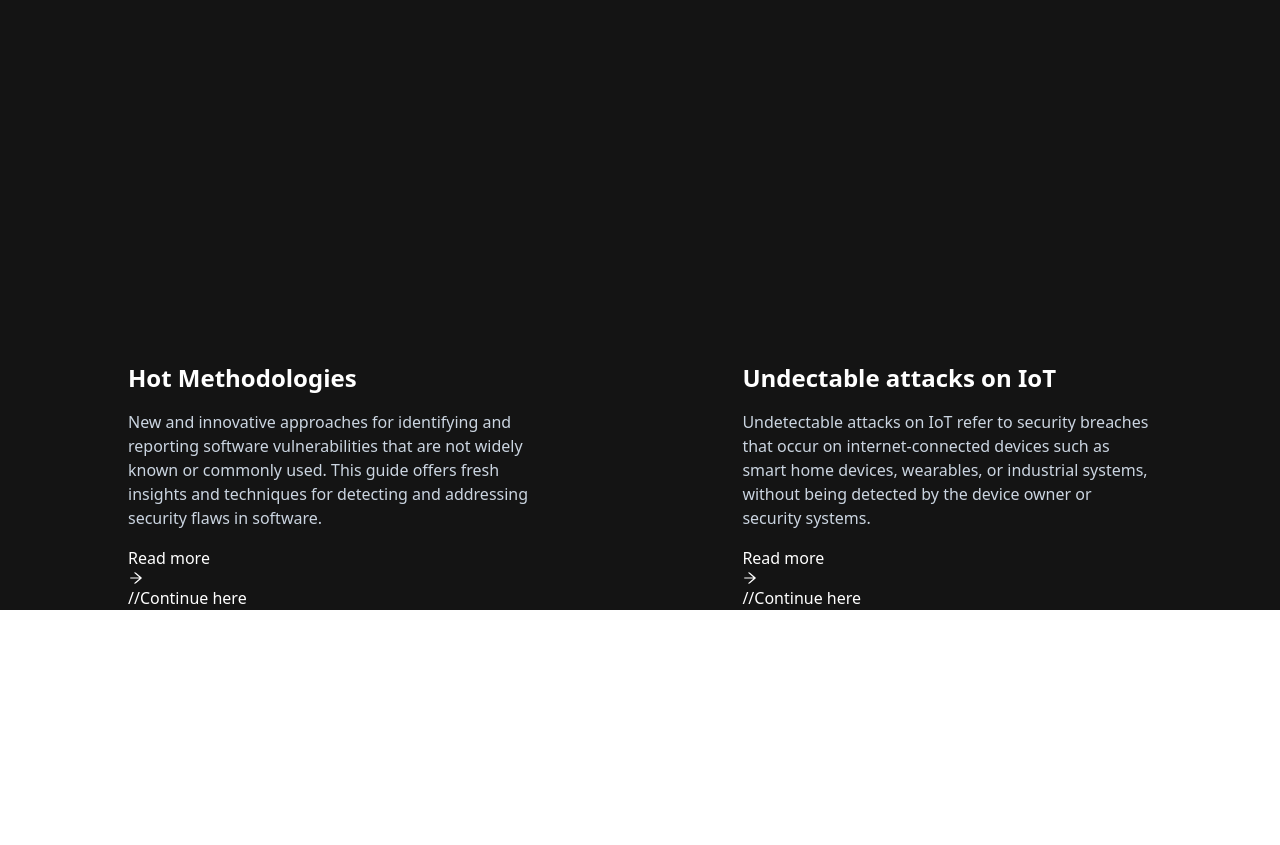
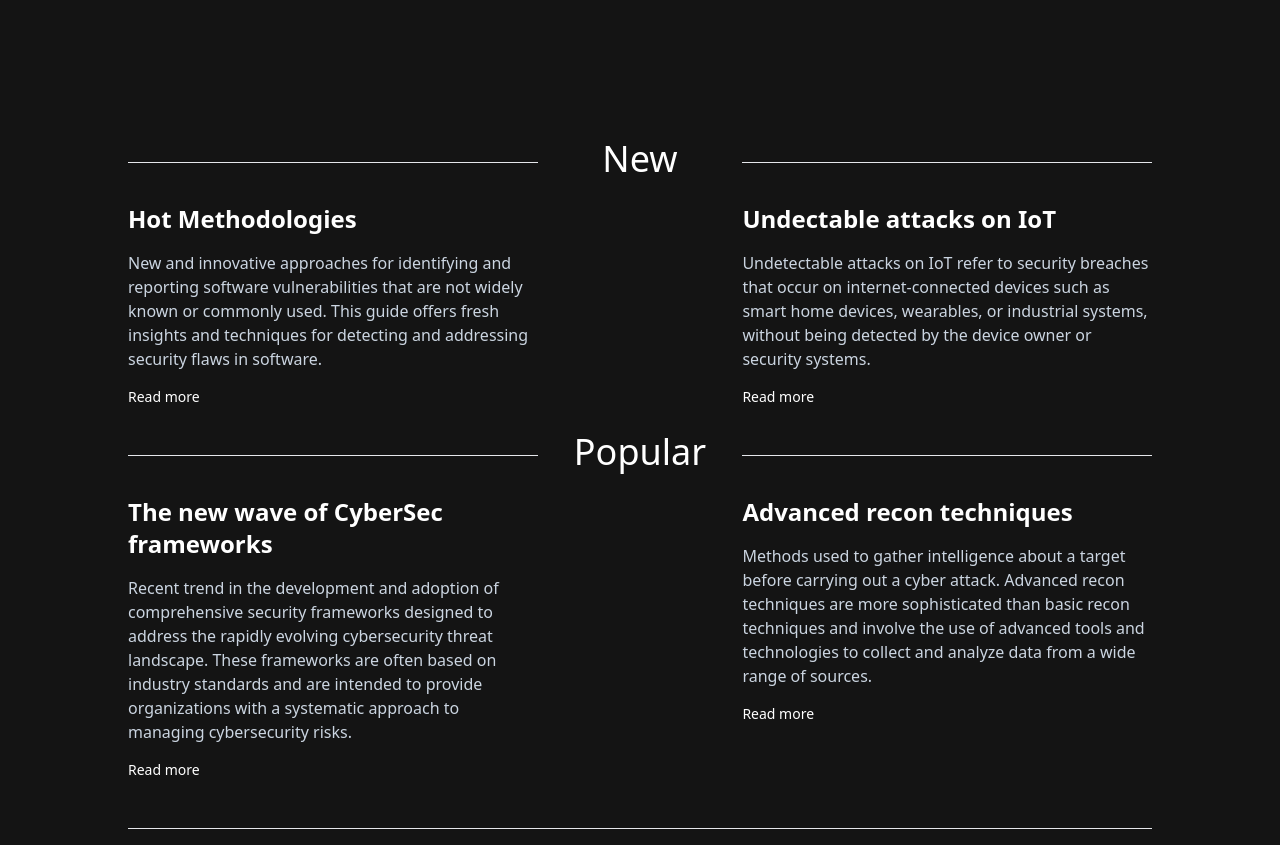
Before and after one commit to Mhmd-S/tailwindcssProject, a React (Vite) app: page / in a window 1280 px wide. Shown: the part 620-1465 px from the top of the page. Before the commit the page ends 1230 px from the top, so only its background shows below. Built offline with nearby package versions, Linux system fonts and the light colour scheme.

Commit message:
Finished the main page.

```diff
--- a/src/App.jsx
+++ b/src/App.jsx
@@ -14,12 +14,28 @@ function App() {
 
 
   return (
-    <div className='w-screen min-h-screen overflow-x-hidden bg-[#141414]'>
+    <div className='w-max-screen bg-[#141414]'>
       <Header/>
       <Face />
-      <div className='w-4/5 mx-auto grid grid-cols-[40%_40%] gap-x-[20%]'>
+
+      <div className="w-4/5 mx-auto flex flex-col justify-center items-center">
+        <hr className='w-full'/>
+        <h3 className='w-1/5 text-4xl text-center bg-[#141414] text-white -translate-y-6'>New</h3>
+      </div>
+      <div className='w-4/5 mx-auto grid grid-cols-[40%_40%] gap-x-[20%] pb-12'>
         {newGuidesEle}
       </div>
+
+      <div className="w-4/5 mx-auto flex flex-col justify-center items-center">
+        <hr className='w-full'/>
+        <h3 className='w-1/5 text-4xl text-center bg-[#141414] text-white -translate-y-6'>Popular</h3>
+      </div>
+      <div className='w-4/5 mx-auto grid grid-cols-[40%_40%] gap-x-[20%] pb-12'>
+        {popGuideEle}
+      </div>
+
+      <hr className='w-4/5 mx-auto pb-4 text-lg'/>
+
     </div>
   )
 }
--- a/src/components/Face.jsx
+++ b/src/components/Face.jsx
@@ -3,7 +3,7 @@ import MiniForm from './MiniForm'
 
 const Face = () => {
   return (
-    <div className='w-4/5 h-screen mt-16 mx-auto grid grid-cols-[75%_25%] tracking-wide'>
+    <div className='w-4/5 h-[75vh]  mt-16 mx-auto grid grid-cols-[75%_25%] tracking-wide'>
         <div>
             <h1 className='text-white text-9xl font-bold'>
                 DEFENSE TRACK
--- a/src/components/Guides.jsx
+++ b/src/components/Guides.jsx
@@ -3,11 +3,11 @@ import { AiOutlineArrowRight } from 'react-icons/ai';
 
 const Guides = ({title, desc, urlSite}) => {
   return (
-    <div className='text-white'>
+    <a className='text-white group cursor-pointer'>
         <h3 className='text-2xl font-bold mb-4'>{title}</h3>
         <p className='text-slate-300 mb-4'>{desc}</p>
-        <a className=''>Read more <AiOutlineArrowRight /> </a> //Continue here
-    </div>
+        <div className='transition-transform flex items-center  group-hover:text-orange-300'><span className='text-sm'>Read more</span> <AiOutlineArrowRight size='17.5' color='orange' className='transition-all translate-y-px scale-0 group-hover:scale-100 group-hover:translate-x-3'/> </div>
+    </a>
   )
 }
 
```
